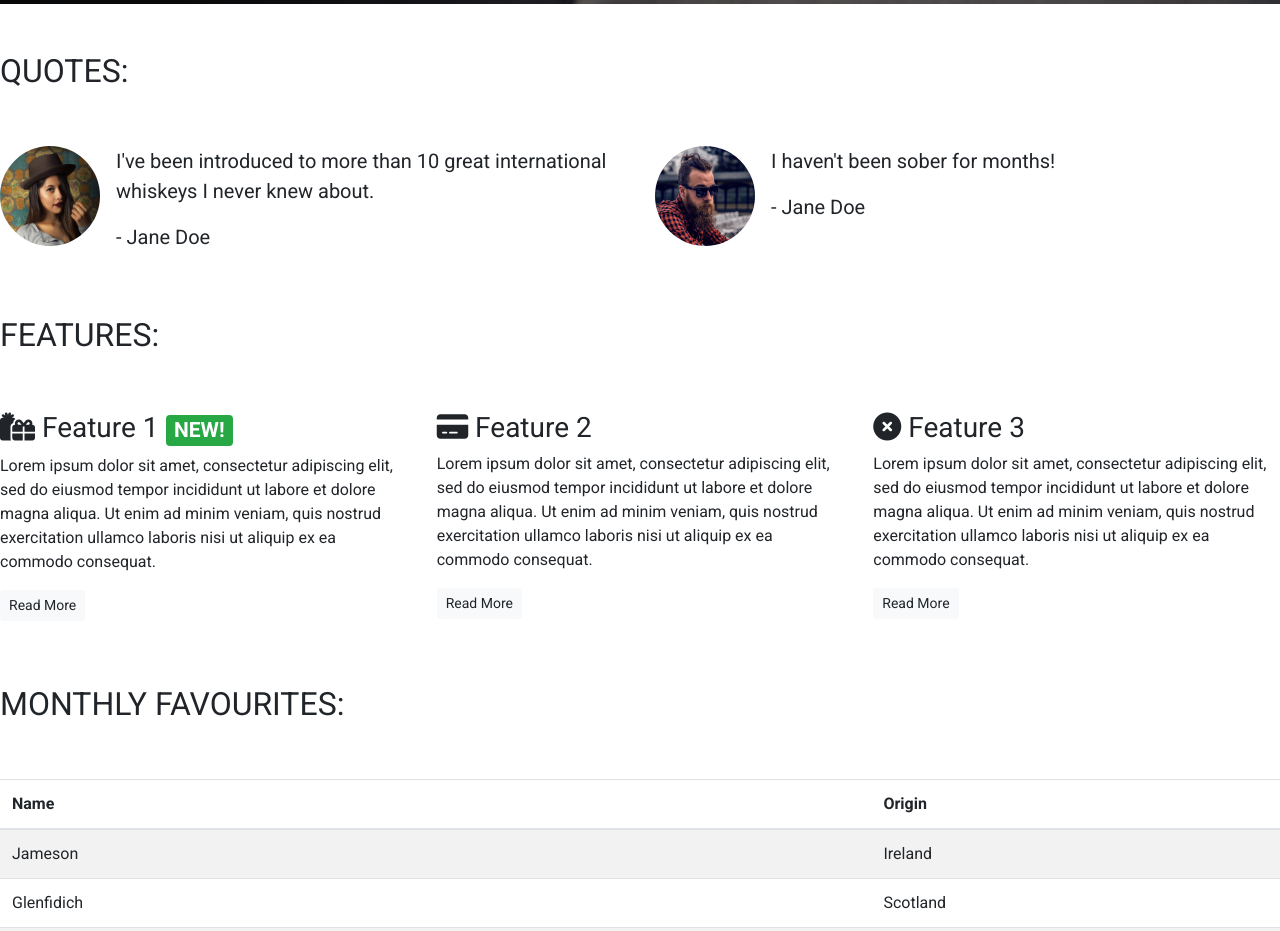
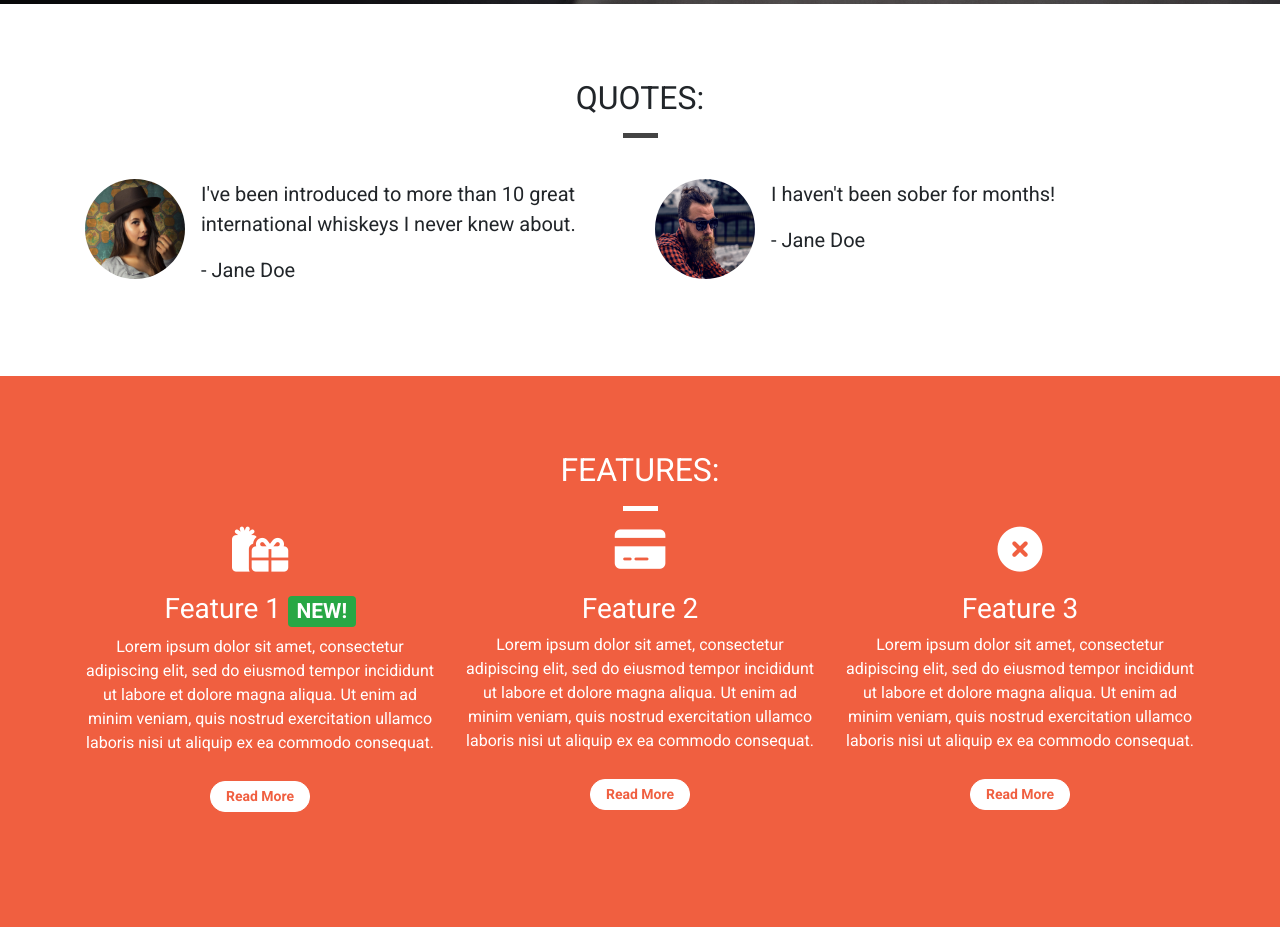
Before and after one commit to Mickyreegs/Bootstrap-Practice, a plain HTML site: page index.html in a window 1280 px wide. Shown: the part 796-1727 px from the top of the page. Drawn offline with nearby package versions, Linux system fonts and the light colour scheme.

Commit message:
Finalise code

```diff
--- a/assets/styles.css
+++ b/assets/styles.css
@@ -1,5 +1,14 @@
 body{
     font-family: 'Roboto', sans-serif;
+}
+
+.container-wrapper{
+
+}
+
+.container-wrapper--red{
+    background-color: #f05f40;
+    color: white;
 }
 
 .alert-container .col-12{
@@ -47,12 +56,29 @@
 
 }
 
+/* Page Headers */
+
+.page-header{
+    margin-bottom: 0;
+    border-bottom: 0;
+    text-align: center;
+}
+
+.page-header h2{
+    margin-top: 0;
+}
+
+.quotes .page-header{
+    margin-bottom: 25px;
+}
+
 /* Block Dividers */
 
 .block-divider{
     width: 75px;
     height: 5px;
     border: 0;
+    background-color: #444;
 }
 
 .block-divider--orange{
@@ -61,6 +87,17 @@
 
 .block-divider--short{
     width: 35px;
+}
+
+.block-divider--white{
+    background-color: white;
+}
+
+/* Content Containers */
+
+.content-container{
+    padding-top: 75px;
+    padding-bottom: 75px;
 }
 
 /* Navbar */
@@ -138,3 +175,24 @@
     border-color: #df4929;
     color: white;
 }
+
+.feature{
+    text-align: center;
+    margin-bottom: 40px;
+}
+
+.feature i{
+    margin-bottom: 20px;
+    font-size: 45px;
+    line-height: 45px;
+}
+
+.feature .btn{
+    background-color: white;
+    border-color: white;
+    border-radius: 15px;
+    min-width: 100px;
+    font-weight: bold;
+    margin-top: 10px;
+    color: #f05f40;
+}
--- a/index.html
+++ b/index.html
@@ -106,7 +106,7 @@
             </h1>
             <hr class="block-divider block-divider--orange" />
             <p class="lead">
-              Sign up today to start receiving the world's best whiskies every
+              Sign up today to start receiving the world's best whiskeys every
               month.
               <s class="d-none d-sm-inline">€19.99</s>
               <span class="d-inline d-sm-none"><br /></span>
@@ -121,7 +121,7 @@
             </button>
             <p class="text-muted">
               <small
-                >You must be over 18 to sign up to our service. Please drink
+                >You must be over 18 to sign up to our service. Please, drink
                 responsibly.</small
               >
             </p>
@@ -132,11 +132,16 @@
     </div>
 
     <!-- Quotes -->
-    <div class="conatiner quotes-container">
+    <div class="con
+
+    <!-- Quotes -->
+    <div class="container-wrapper">
+      <div class="container quotes-container content-container">
         <section class="quotes">
           <div class="row">
-          <div class="col-12 my-5">
+            <div class="col-12 page-header">
               <h2 class="text-uppercase">Quotes:</h2>
+              <hr class="block-divider block-divider--short" />
             </div>
           </div>
           <div class="row">
@@ -183,27 +188,32 @@
         </section>
         <!-- /.quotes -->
       </div>
+    </div>
 
     <!-- Features -->
-    <div class="features-conatainer">
+    <div class="container-wrapper container-wrapper--red">
+      <div class="container features-conatainer content-container">
         <section class="features">
           <div class="row">
-          <div class="col-12 my-5">
+            <div class="col-12 page-header">
               <h2 class="text-uppercase">Features:</h2>
+              <hr
+                class="block-divider block-divider--short block-divider--white"
+              />
             </div>
           </div>
           <div class="row">
             <div class="col-12 col-md-6 col-lg-4">
               <div class="feature">
                 <h3>
-                <i class="fa-solid fa-gifts d-none d-sm-inline"></i> Feature 1
+                  <i class="fa-solid fa-gifts d-none d-sm-block"></i> Feature 1
                   <span class="badge badge-success">NEW!</span>
                 </h3>
                 <p>
-                Lorem ipsum dolor sit amet, consectetur adipiscing elit, sed do
-                eiusmod tempor incididunt ut labore et dolore magna aliqua. Ut
-                enim ad minim veniam, quis nostrud exercitation ullamco laboris
-                nisi ut aliquip ex ea commodo consequat.
+                  Lorem ipsum dolor sit amet, consectetur adipiscing elit, sed
+                  do eiusmod tempor incididunt ut labore et dolore magna aliqua.
+                  Ut enim ad minim veniam, quis nostrud exercitation ullamco
+                  laboris nisi ut aliquip ex ea commodo consequat.
                 </p>
                 <p><a class="btn btn-sm btn-light" href="">Read More</a></p>
               </div>
@@ -212,14 +222,14 @@
             <div class="col-12 col-md-6 col-lg-4">
               <div class="feature">
                 <h3>
-                <i class="fa-solid fa-credit-card d-none d-sm-inline"></i>
+                  <i class="fa-solid fa-credit-card d-none d-sm-block"></i>
                   Feature 2
                 </h3>
                 <p>
-                Lorem ipsum dolor sit amet, consectetur adipiscing elit, sed do
-                eiusmod tempor incididunt ut labore et dolore magna aliqua. Ut
-                enim ad minim veniam, quis nostrud exercitation ullamco laboris
-                nisi ut aliquip ex ea commodo consequat.
+                  Lorem ipsum dolor sit amet, consectetur adipiscing elit, sed
+                  do eiusmod tempor incididunt ut labore et dolore magna aliqua.
+                  Ut enim ad minim veniam, quis nostrud exercitation ullamco
+                  laboris nisi ut aliquip ex ea commodo consequat.
                 </p>
                 <p><a class="btn btn-sm btn-light" href="">Read More</a></p>
               </div>
@@ -228,20 +238,21 @@
             <div class="col-12 d-md-none d-lg-block col-lg-4">
               <div class="feature">
                 <h3>
-                <i class="fa-solid fa-circle-xmark d-none d-sm-inline"></i>
+                  <i class="fa-solid fa-circle-xmark d-none d-sm-block"></i>
                   Feature 3
                 </h3>
                 <p>
-                Lorem ipsum dolor sit amet, consectetur adipiscing elit, sed do
-                eiusmod tempor incididunt ut labore et dolore magna aliqua. Ut
-                enim ad minim veniam, quis nostrud exercitation ullamco laboris
-                nisi ut aliquip ex ea commodo consequat.
+                  Lorem ipsum dolor sit amet, consectetur adipiscing elit, sed
+                  do eiusmod tempor incididunt ut labore et dolore magna aliqua.
+                  Ut enim ad minim veniam, quis nostrud exercitation ullamco
+                  laboris nisi ut aliquip ex ea commodo consequat.
                 </p>
                 <p><a class="btn btn-sm btn-light" href="">Read More</a></p>
               </div>
             </div>
           </div>
         </section>
+      </div>
     </div>
     <!-- /.features -->
 
```
Lines whose indentation alone changed are shown as unchanged.
